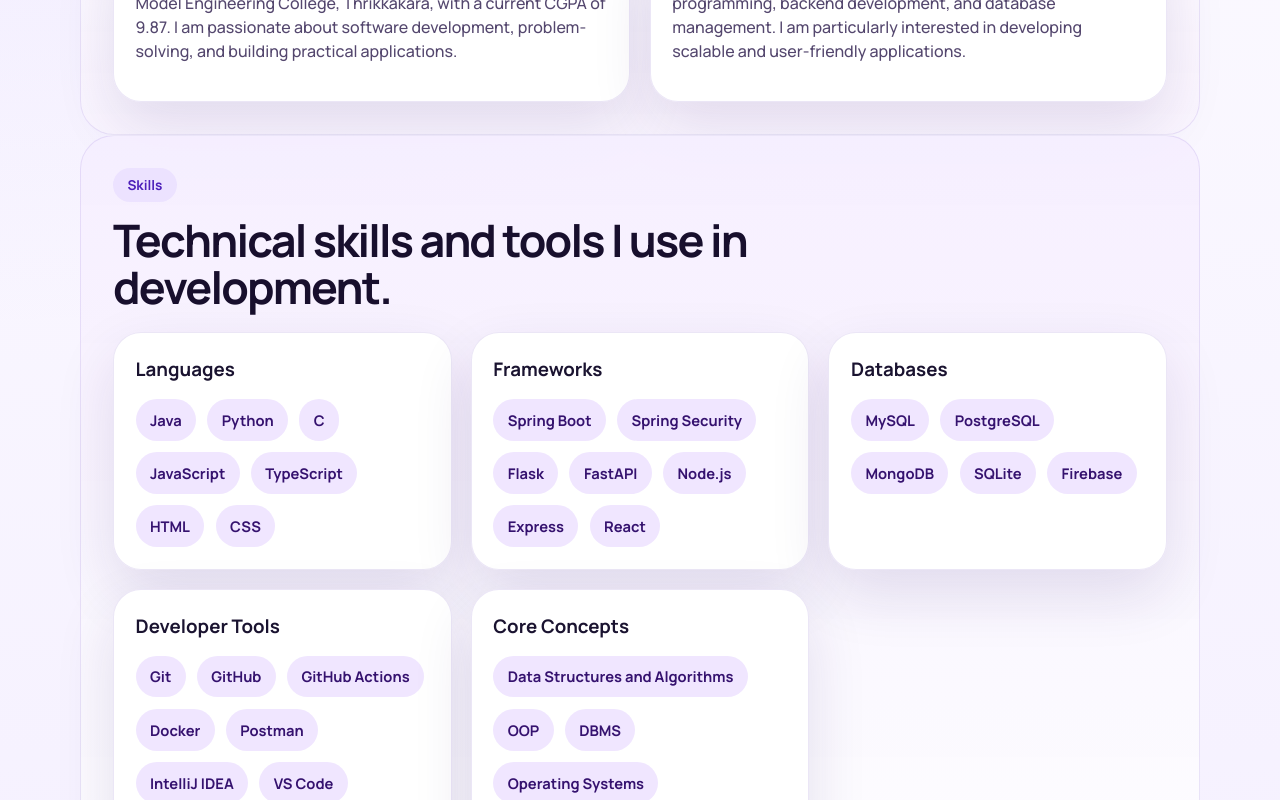
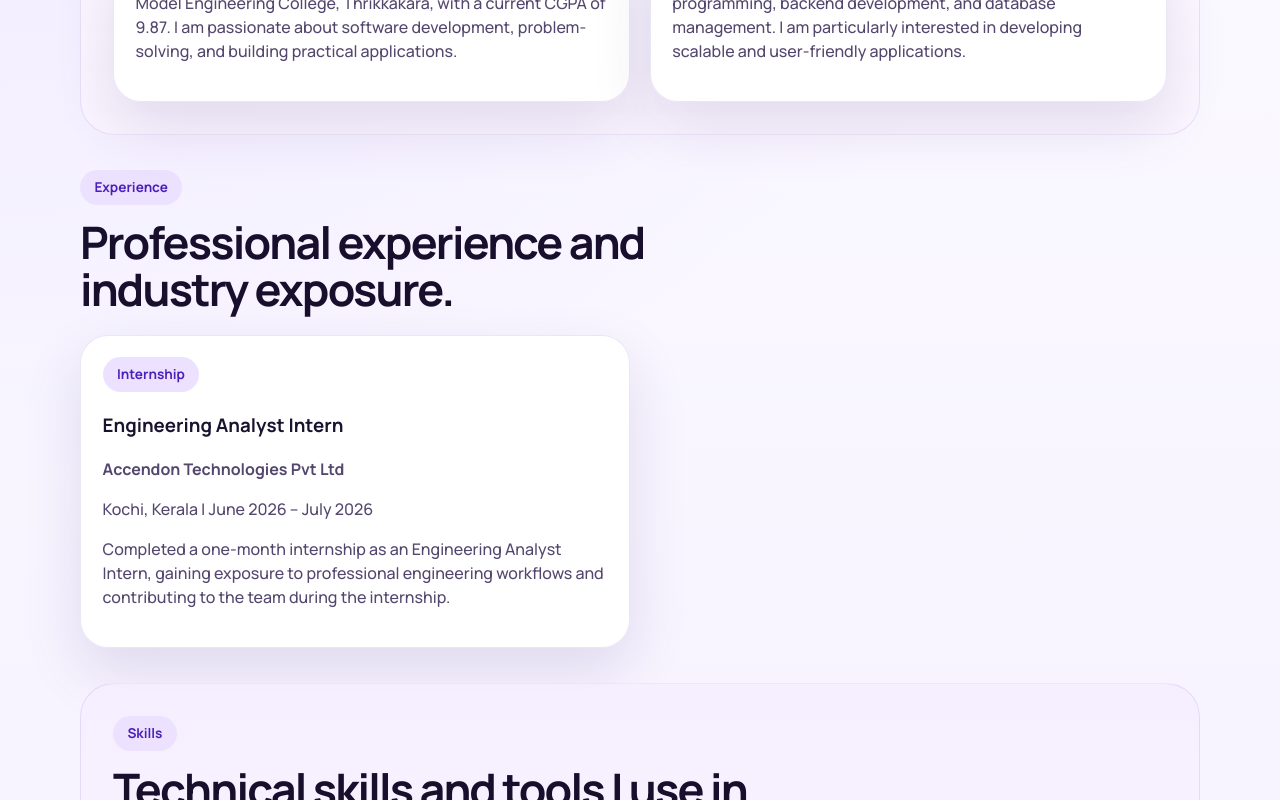
Before and after one commit to swathy-1327/Portfolio, a React (Vite) app: page / in a window 1280 px wide. Shown: the part 920-1720 px from the top of the page. Built offline with nearby package versions, Linux system fonts and the light colour scheme.

Commit message:
Add Engineering Analyst Internship experience
Added a new internship experience entry for Engineering Analyst Intern at Accendon Technologies, including details about the role and duration.

```diff
--- a/src/App.jsx
+++ b/src/App.jsx
@@ -133,6 +133,12 @@ const projects = [
 
 const certificates = [
   {
+    title: 'Engineering Analyst Internship',
+    issuer: 'Accendon Technologies Pvt Ltd',
+    type: 'PDF',
+    file: 'Exp Certificate _ Swathy-internship-accendon.pdf',
+  },
+  {
     title: 'Java & Spring Boot Backend Development Workshop',
     issuer: 'Certificate of Participation',
     type: 'PDF',
@@ -180,6 +186,7 @@ function App() {
           <div className="brand">Swathy Umendran</div>
           <div className="nav-links">
             <a href="#about">About</a>
+            <a href="#experience">Experience</a>
             <a href="#skills">Skills</a>
             <a href="#projects">Projects</a>
             <a href="#certificates">Certificates</a>
@@ -258,7 +265,26 @@ function App() {
             </article>
           </div>
         </section>
+        <section id="experience" className="section">
+          <div className="section-heading">
+            <span className="section-tag">Experience</span>
+            <h2>Professional experience and industry exposure.</h2>
+          </div>
 
+          <div className="about-grid">
+            <article className="content-card">
+              <span className="project-chip">Internship</span>
+              <h3>Engineering Analyst Intern</h3>
+              <p><strong>Accendon Technologies Pvt Ltd</strong></p>
+              <p>Kochi, Kerala | June 2026 – July 2026</p>
+              <p>
+                Completed a one-month internship as an Engineering Analyst Intern,
+                gaining exposure to professional engineering workflows and
+                contributing to the team during the internship.
+              </p>
+            </article>
+          </div>
+        </section>
         <section id="skills" className="section">
           <div className="section-heading">
             <span className="section-tag">Skills</span>
```
